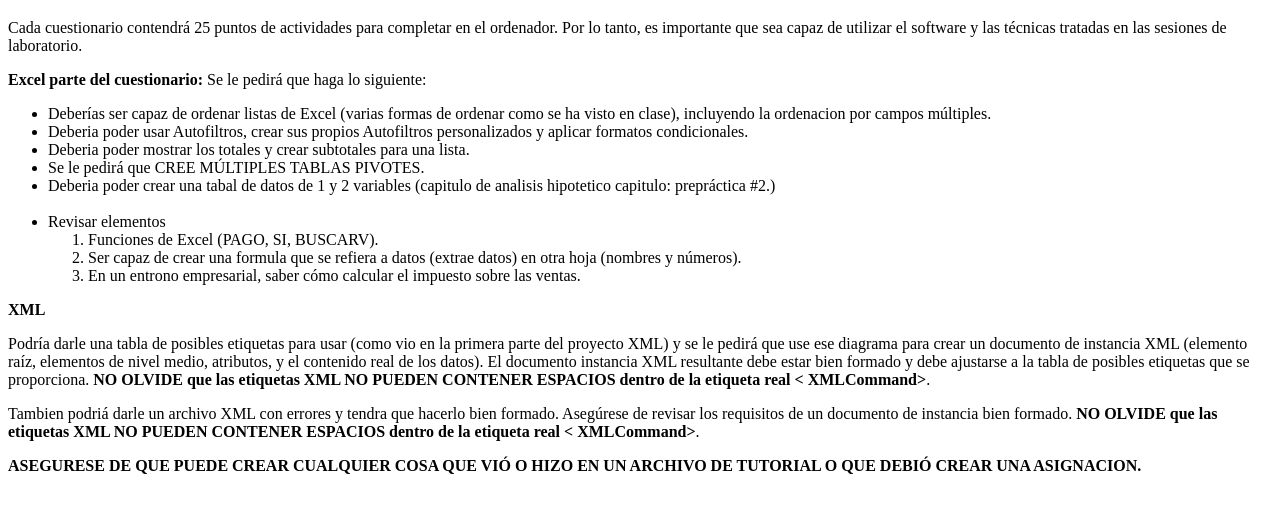
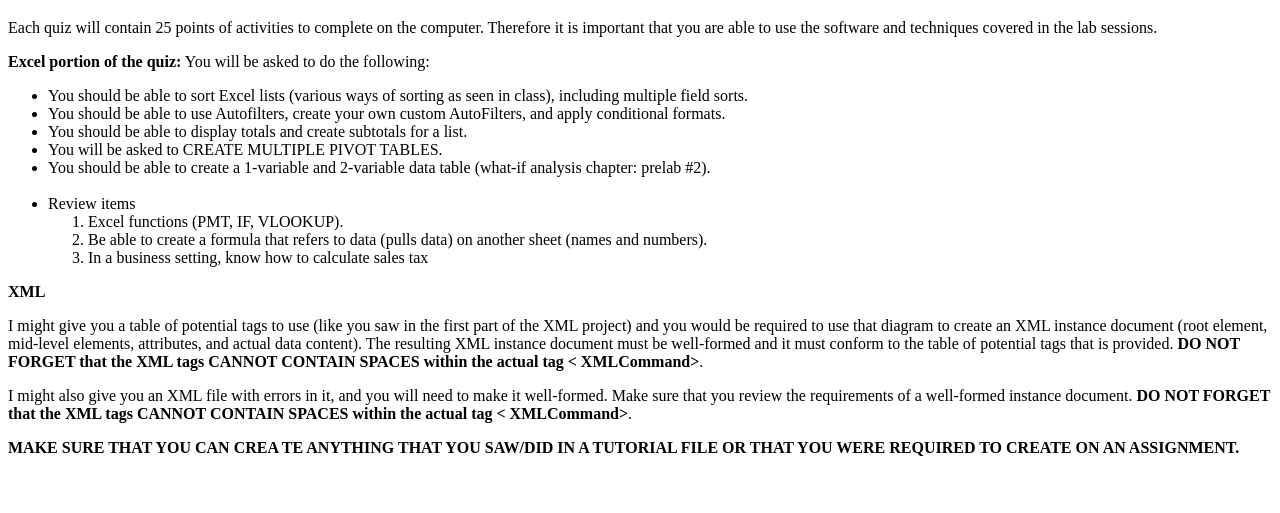
Before and after one commit to luisbaldovino01/Proyecto, a plain HTML site: page html/ejercicio1.html in a window 1280 px wide. Shown: the part 61-574 px from the top of the page. Drawn offline with Linux system fonts and the light colour scheme.

Commit message:
corrección

```diff
--- a/html/ejercicio1.html
+++ b/html/ejercicio1.html
@@ -9,30 +9,30 @@
 <body>
     <h1 align="center">Quiz #2 Review</h1>
 
-    <p>Cada cuestionario contendrá 25 puntos de actividades para completar en el ordenador. Por lo tanto, es importante que sea capaz de utilizar el software y las técnicas tratadas en las sesiones de laboratorio.</p>
+    <p>Each quiz will contain 25 points of activities to complete on the computer. Therefore it is important that you are able to use the software and techniques covered in the lab sessions.</p>
 
-    <p><strong>Excel parte del cuestionario:</strong> Se le pedirá que haga lo siguiente:</p>
+    <p><strong>Excel portion of the quiz:</strong> You will be asked to do the following:</p>
 
     <ul>
-        <li>Deberías ser capaz de ordenar listas de Excel (varias formas de ordenar como se ha visto en clase), incluyendo la ordenacion por campos múltiples.</li>
-        <li>Deberia poder usar Autofiltros, crear sus propios Autofiltros personalizados y aplicar formatos condicionales.</li>
-        <li>Deberia poder mostrar los totales y crear subtotales para una lista.</li>
-        <li>Se le pedirá que CREE MÚLTIPLES TABLAS PIVOTES.</li>
-        <li>Deberia poder crear una tabal de datos de 1 y 2 variables (capitulo de analisis hipotetico capitulo: prepráctica #2.)</li><br>
-        <li>Revisar elementos
+        <li>You should be able to sort Excel lists (various ways of sorting as seen in class), including multiple field sorts.</li>
+        <li>You should be able to use Autofilters, create your own custom AutoFilters, and apply conditional formats.</li>
+        <li>You should be able to display totals and create subtotals for a list.</li>
+        <li>You will be asked to CREATE MULTIPLE PIVOT TABLES.</li>
+        <li>You should be able to create a 1-variable and 2-variable data table (what-if analysis chapter: prelab #2).</li><br>
+        <li>Review items
             <ol>
-            <li>Funciones de Excel (PAGO, SI, BUSCARV).</li>
-            <li>Ser capaz de crear una formula que se refiera a datos (extrae datos) en otra hoja (nombres y números).</li>
-            <li>En un entrono empresarial, saber cómo calcular el impuesto sobre las ventas.</li>
+            <li>Excel functions (PMT, IF, VLOOKUP).</li>
+            <li>Be able to create a formula that refers to data (pulls data) on another sheet (names and numbers).</li>
+            <li>In a business setting, know how to calculate sales tax</li>
             </ol>
         </li>
     </ul>
 
     <p><strong>XML</strong></p>
-    <p>Podría darle una tabla de posibles etiquetas para usar (como vio en la primera parte del proyecto XML) y se le pedirá que use ese diagrama para crear un documento de instancia XML (elemento raíz, elementos de nivel medio, atributos, y el contenido real de los datos). El documento instancia XML resultante debe estar bien formado y debe ajustarse a la tabla de posibles etiquetas que se proporciona.<strong> NO OLVIDE que las etiquetas XML NO PUEDEN CONTENER ESPACIOS dentro de la etiqueta real < XMLCommand></XMLCommand></strong>.</p>
+    <p>I might give you a table of potential tags to use (like you saw in the first part of the XML project) and you would be required to use that diagram to create an XML instance document (root element, mid-level elements, attributes, and actual data content). The resulting XML instance document must be well-formed and it must conform to the table of potential tags that is provided.<strong> DO NOT FORGET that the XML tags CANNOT CONTAIN SPACES within the actual tag < XMLCommand></strong>.</p>
 
-    <p>Tambien podriá darle un archivo XML con errores y tendra que hacerlo bien formado. Asegúrese de revisar los requisitos de un documento de instancia bien formado.<strong> NO OLVIDE que las etiquetas XML NO PUEDEN CONTENER ESPACIOS dentro de la etiqueta real < XMLCommand></strong>.</p>
-    <p><strong>ASEGURESE DE QUE PUEDE CREAR CUALQUIER COSA QUE VIÓ O HIZO EN UN ARCHIVO DE TUTORIAL O QUE DEBIÓ CREAR UNA ASIGNACION.</strong></p>
+    <p>I might also give you an XML file with errors in it, and you will need to make it well-formed. Make sure that you review the requirements of a well-formed instance document.<strong> DO NOT FORGET that the XML tags CANNOT CONTAIN SPACES within the actual tag < XMLCommand></strong>.</p>
+    <p><strong>MAKE SURE THAT YOU CAN CREA TE ANYTHING THAT YOU SAW/DID IN A TUTORIAL FILE OR THAT YOU WERE REQUIRED TO CREATE ON AN ASSIGNMENT.</strong></p>
 
 
 
```
